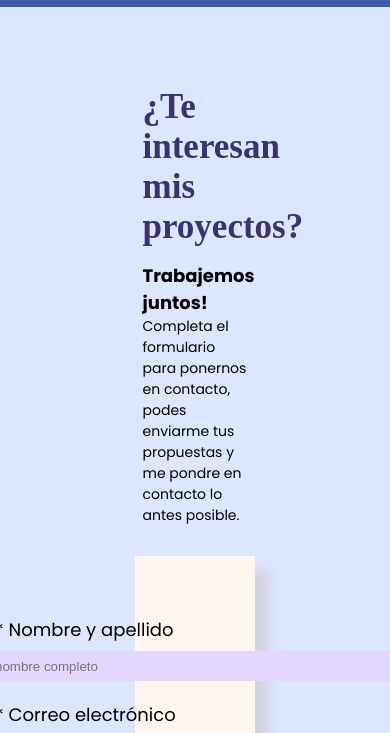
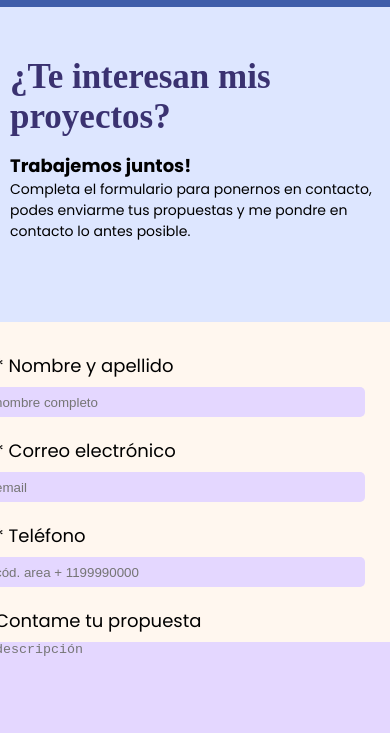
Before and after one commit to ornellamonticello/tp3_portafolio_monticello, a plain HTML site: page contacto.html in a window 390 px wide. Shown: the part 63-796 px from the top of the page. Drawn offline with Linux system fonts and the light colour scheme.

Commit message:
segundo intento responsive

```diff
--- a/style.css
+++ b/style.css
@@ -103,8 +103,6 @@ nav ul {
 
 
 form {
-    width: 30%;
-    height: 100%;
     background: #FFF7EF;
     box-shadow: 14px 14px 12px 0px rgba(197, 187, 177, 0.44);
     padding: 60px 60px 60px 60px;
@@ -153,13 +151,50 @@ footer {
 
 @media screen and (max-width: 600px) {
 
+    .contacto-info {
+        display: flex;
+        padding: 10px 0px 10px 0px;
+        flex-direction: column;
+        gap: 40px;
+    }
 
-    .contacto-info {
+    .txt-contacto {
+        display: flex;
+        padding: 40px 10px 40px 10px;
+        gap: 15px;
         flex-direction: column;
-        padding: 40px 20px;
-        align-items: center;
-        gap: 30px;
+        width: 100%;
     }
+
+    form {
+        background: #FFF7EF;
+        padding: 30px 10px 30px 10px;
+        display: flex;
+        gap: 15px;
+    }
+
+    input {
+        margin-bottom: 5px;
+        background-color: #E4D7FF;
+        width: 100%;
+        height: 30px;
+        border-radius: 5px;
+        border: none;
+    }
+
+    label {
+        height: 20px;
+    }
+
+    textarea {
+        width: 400px;
+        height: 120px;
+        border-radius: 5px;
+        border: none;
+        background-color: #E4D7FF;
+    }
+
+
 
 
     footer {
```
